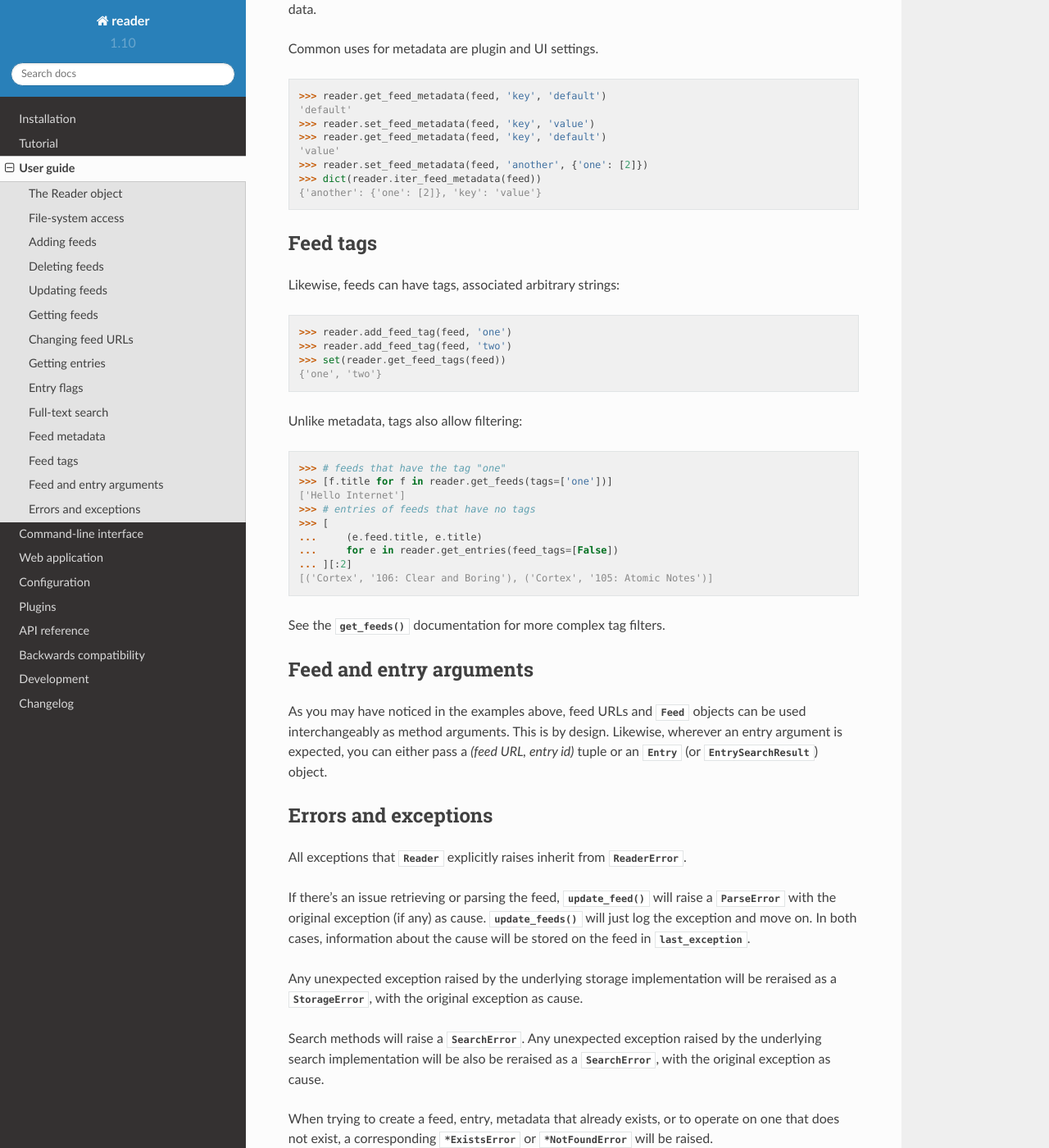
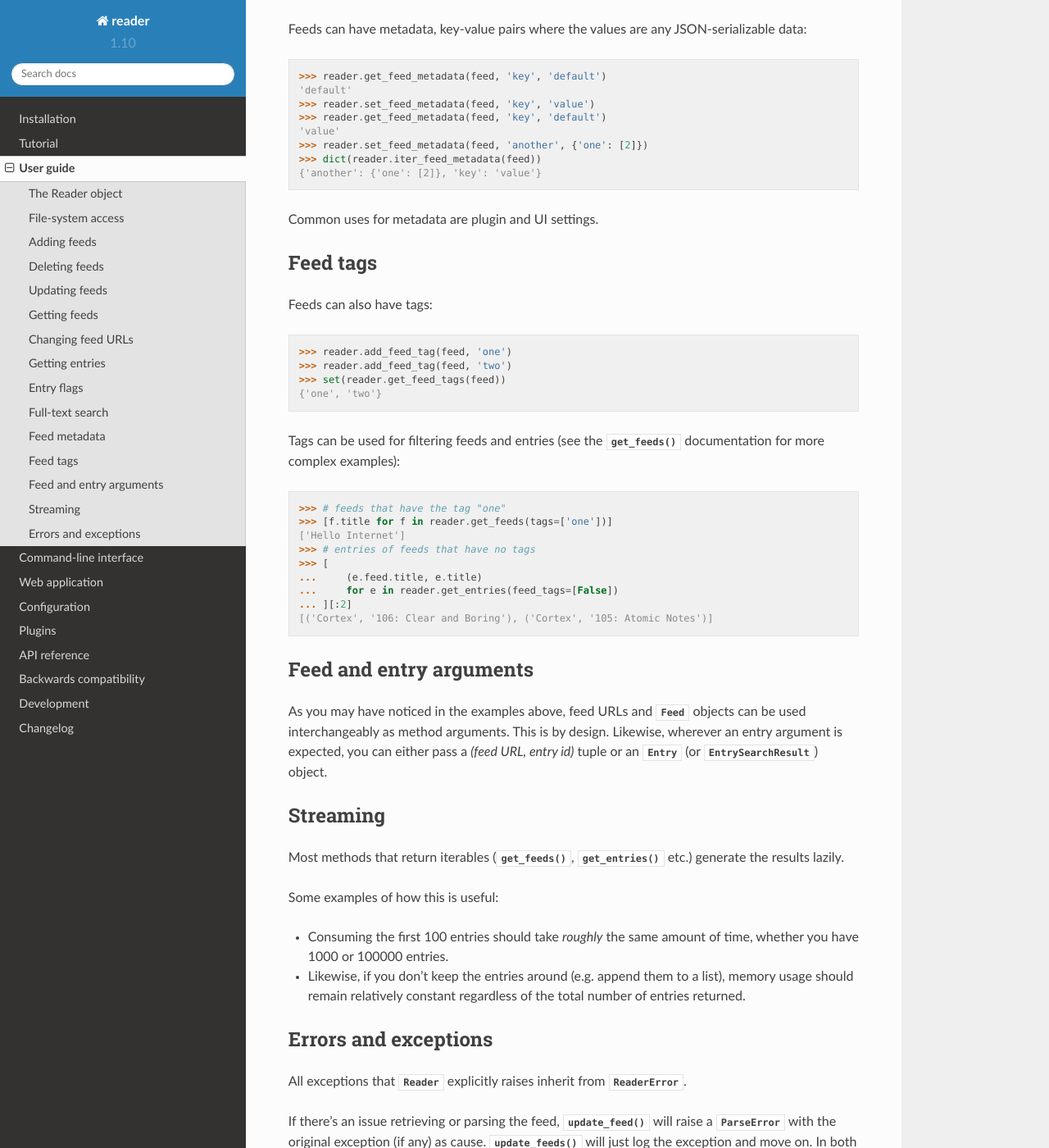
Before and after one commit to Alcides1123/reader, a Sphinx documentation site: the page built from docs/guide.rst, in a window 1280 px wide and 1400 px high, scrolled down 5472 px. Shown: the whole window at 82% size. Built offline with Sphinx 7.4.7 and the Read the Docs theme 2.0.0, drawn with Linux system fonts in a browser that asks for light colours; some of the changed text lies outside the part shown.

Commit message:
User guide: "streaming" section.
For #194.

```diff
--- a/docs/guide.rst
+++ b/docs/guide.rst
@@ -243,8 +243,9 @@ Entry flags
 -----------
 
 Entries can be marked as :meth:`read <Reader.mark_as_read>`
-or as :meth:`important <Reader.mark_as_important>`,
-which allows for enhanced filtering::
+or as :meth:`important <Reader.mark_as_important>`.
+
+These flags can be used for filtering::
 
     >>> reader.mark_as_read(entries[0])
     >>> entries = list(reader.get_entries(feed=feed, read=False))
@@ -306,14 +305,8 @@ you can sort them most-recent first by passing ``sort='recent'``.
 Feed metadata
 -------------
 
-Feeds can have metadata associated,
-key-value pairs where the values can be any JSON-serializable data.
-
-Common uses for metadata are plugin and UI settings.
-
-.. todo:: Link to some of the methods.
-
-::
+Feeds can have metadata,
+key-value pairs where the values are any JSON-serializable data::
 
     >>> reader.get_feed_metadata(feed, 'key', 'default')
     'default'
@@ -325,21 +318,25 @@ Common uses for metadata are plugin and UI settings.
     {'another': {'one': [2]}, 'key': 'value'}
 
 
+Common uses for metadata are plugin and UI settings.
+
 .. todo:: Mention reader doesn't restrict key characters, but the UI should.
 .. todo:: Mention reserved key prefixes (:issue:`186`).
+
 
 
 Feed tags
 ---------
 
-Likewise, feeds can have tags, associated arbitrary strings::
+Feeds can also have tags::
 
     >>> reader.add_feed_tag(feed, 'one')
     >>> reader.add_feed_tag(feed, 'two')
     >>> set(reader.get_feed_tags(feed))
     {'one', 'two'}
 
-Unlike metadata, tags also allow filtering::
+Tags can be used for filtering feeds and entries
+(see the :meth:`~Reader.get_feeds()` documentation for more complex examples)::
 
     >>> # feeds that have the tag "one"
     >>> [f.title for f in reader.get_feeds(tags=['one'])]
@@ -351,11 +348,9 @@ Unlike metadata, tags also allow filtering::
     ... ][:2]
     [('Cortex', '106: Clear and Boring'), ('Cortex', '105: Atomic Notes')]
 
-See the :meth:`~Reader.get_feeds()` documentation for more complex tag filters.
-
-
 .. todo:: Mention reader doesn't restrict tag characters, but the UI should.
 .. todo:: Mention reserved tag prefixes (:issue:`186`).
+
 
 
 Feed and entry arguments
@@ -371,10 +366,22 @@ or an :class:`Entry` (or :class:`EntrySearchResult`) object.
 
 
 
+Streaming
+---------
 
-.. todo:: Move to a section of its own, maybe. :meth:`~Reader.get_entries()`  lazily, so the entries will be pulled in memory only on-demand.
+Most methods that return iterables
+(:meth:`~Reader.get_feeds()`, :meth:`~Reader.get_entries()` etc.)
+generate the results lazily.
 
 
+Some examples of how this is useful:
+
+* Consuming the first 100 entries
+  should take *roughly* the same amount of time,
+  whether you have 1000 or 100000 entries.
+* Likewise, if you don't keep the entries around (e.g. append them to a list),
+  memory usage should remain relatively constant
+  regardless of the total number of entries returned.
 
 
 
```
Also changed, not shown: other parts of docs/guide.rst (+1 -3 lines).
